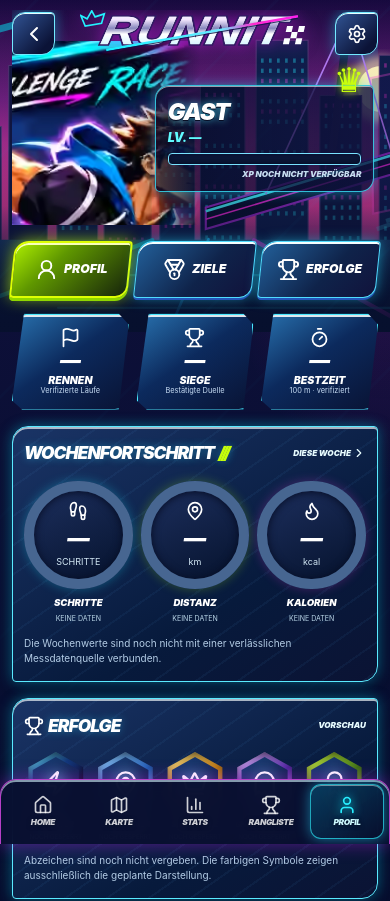
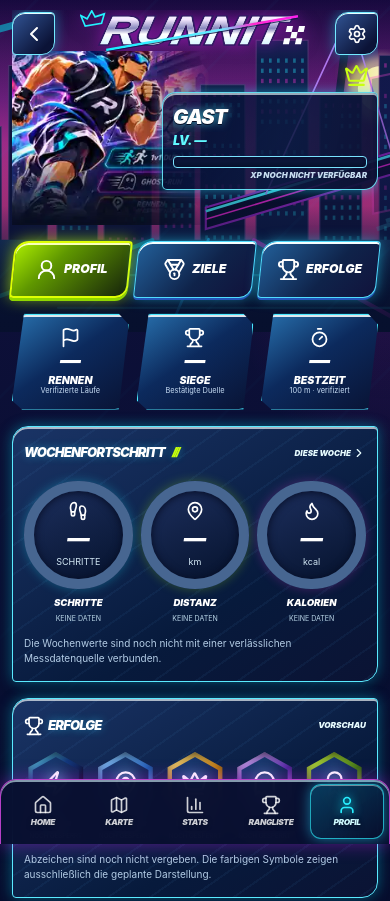
Before and after one commit to Tokioace/Runnit, a React (Vite) app: page /profile in a window 390 px wide. Shown: the top 901 px of the page. Built offline with nearby package versions, Linux system fonts and the light colour scheme; no server answers.

Commit message:
fix(ui): correct cropped profile hero and mobile heading collisions

```diff
--- a/src/screens/ProfileScreen.tsx
+++ b/src/screens/ProfileScreen.tsx
@@ -45,7 +45,7 @@ export default function ProfileScreen() {
           </div>
           <div className="runnit-profile-hero-character" aria-hidden="true" />
           <div className="runnit-profile-player">
-            <span className="runnit-profile-crown" aria-hidden="true">♛</span>
+            <Crown className="runnit-profile-crown" aria-hidden="true" />
             <p className="runnit-profile-player-name">{displayName}</p>
             <p className="runnit-profile-level">LV. —</p>
             <div className="runnit-profile-xp" role="img" aria-label="XP-Fortschritt noch nicht verfügbar"><span /></div>
--- a/src/styles/runnitMaster.css
+++ b/src/styles/runnitMaster.css
@@ -571,3 +571,103 @@
  .runnit-profile-tab svg{width:19px;height:19px}
  .runnit-profile-badges{gap:3px}
 }
+
+
+/* PR #99: real iPhone screenshot corrections, 2026-11-14.
+ * The original full-height launch splash contained typography behind the runner.
+ * Use the already existing dedicated launch hero asset, not the complete
+ * 1672px splash, for the editable profile composition. */
+.runnit-profile-master .runnit-profile-hero-character {
+  left: -4%;
+  top: 41px;
+  width: 58%;
+  height: calc(100% - 38px);
+  background-image: url('/runnit-launch-hero.webp');
+  background-position: 43% 47%;
+  background-size: cover;
+  background-repeat: no-repeat;
+  mask-image: linear-gradient(90deg,#000 0%,#000 57%,rgba(0,0,0,.76) 76%,transparent 100%);
+  filter: drop-shadow(0 0 9px rgba(10,228,255,.5));
+}
+/* Player HUD overlays the art but its text never intrudes into the portrait. */
+.runnit-profile-master .runnit-profile-player {
+  top: 38%;
+  right: 0;
+  width: 59%;
+  padding: 9px 10px;
+  border-color: rgba(107,238,255,.9);
+  background:
+    linear-gradient(106deg,rgba(5,15,52,.75),rgba(12,26,65,.88) 59%,rgba(14,18,53,.95));
+  box-shadow: inset 0 2px 0 rgba(235,255,255,.63),0 0 12px rgba(30,231,255,.47);
+}
+.runnit-profile-master .runnit-profile-crown {
+  position: absolute;
+  right: 8px;
+  top: -30px;
+  width: 25px;
+  height: 25px;
+  color: #c9ff12;
+  filter: drop-shadow(0 0 6px rgba(190,255,0,.7));
+}
+.runnit-profile-master .runnit-profile-player-name {
+  font-size: clamp(1.18rem,5.2vw,1.82rem);
+  letter-spacing:-.045em;
+  padding-right: 10px;
+}
+.runnit-profile-master .runnit-profile-xp-label {
+  white-space: normal;
+  text-wrap: balance;
+  font-size: clamp(8px,2vw,10px);
+  line-height: 1.18;
+}
+.runnit-profile-master .runnit-profile-section-head {
+  flex-wrap: nowrap;
+}
+.runnit-profile-master .runnit-profile-section-head > h2 {
+  flex: 1 1 auto;
+  min-width: 0;
+  font-size: clamp(12px,3.35vw,16px);
+  letter-spacing:-.065em;
+  white-space:nowrap;
+}
+.runnit-profile-master .runnit-profile-section-link {
+  flex: 0 0 auto;
+  white-space:nowrap;
+  font-size: clamp(8px,1.88vw,10px);
+}
+.runnit-profile-master .runnit-profile-section-head h2 span {
+  display:inline-block;
+  margin-left: 3px;
+  font-size:.9em;
+  vertical-align:baseline;
+}
+/* Achievements must not split mid-word; reduce font size instead. */
+.runnit-profile-master .runnit-profile-badge strong {
+  overflow-wrap: normal;
+  word-break: normal;
+  hyphens: none;
+  font-size: clamp(6px,1.68vw,9px);
+  letter-spacing: -.05em;
+  line-height: 1.12;
+}
+.runnit-profile-master .runnit-profile-badge:last-child strong {
+  font-size: clamp(5.9px,1.6vw,8px);
+  white-space: nowrap;
+}
+@media (max-width:380px) {
+  .runnit-profile-master .runnit-profile-hero-character {
+    top: 37px;
+    width:56%;
+  }
+  .runnit-profile-master .runnit-profile-player {
+    top:39%;
+    width:62%;
+    padding:7px 8px;
+  }
+  .runnit-profile-master .runnit-profile-section-head > h2 {
+    font-size:12px;
+  }
+  .runnit-profile-master .runnit-profile-section-link {
+    font-size:8px;
+  }
+}
```
Also changed, not shown: 2 other files (tests, documents, lock files or other folders).
